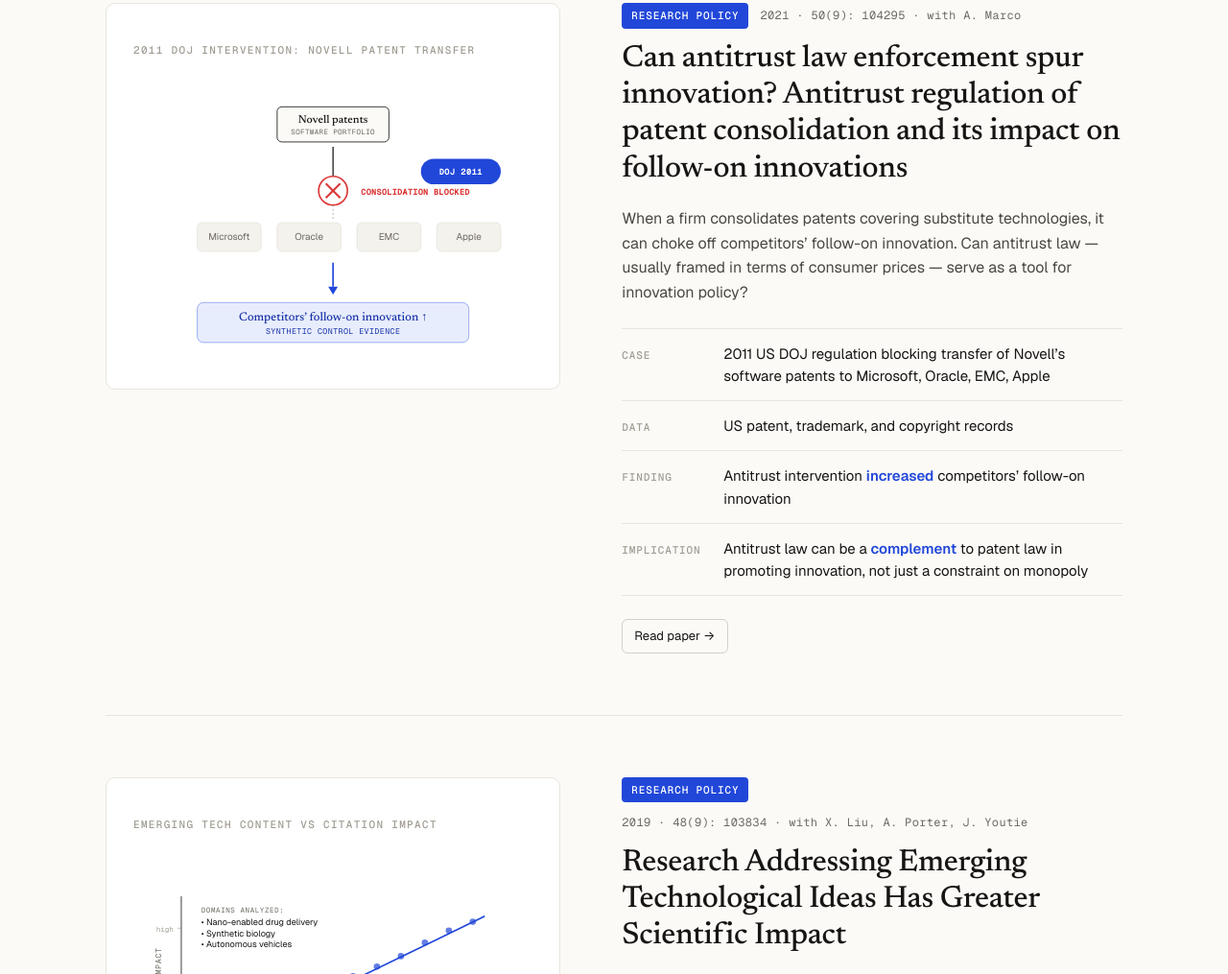
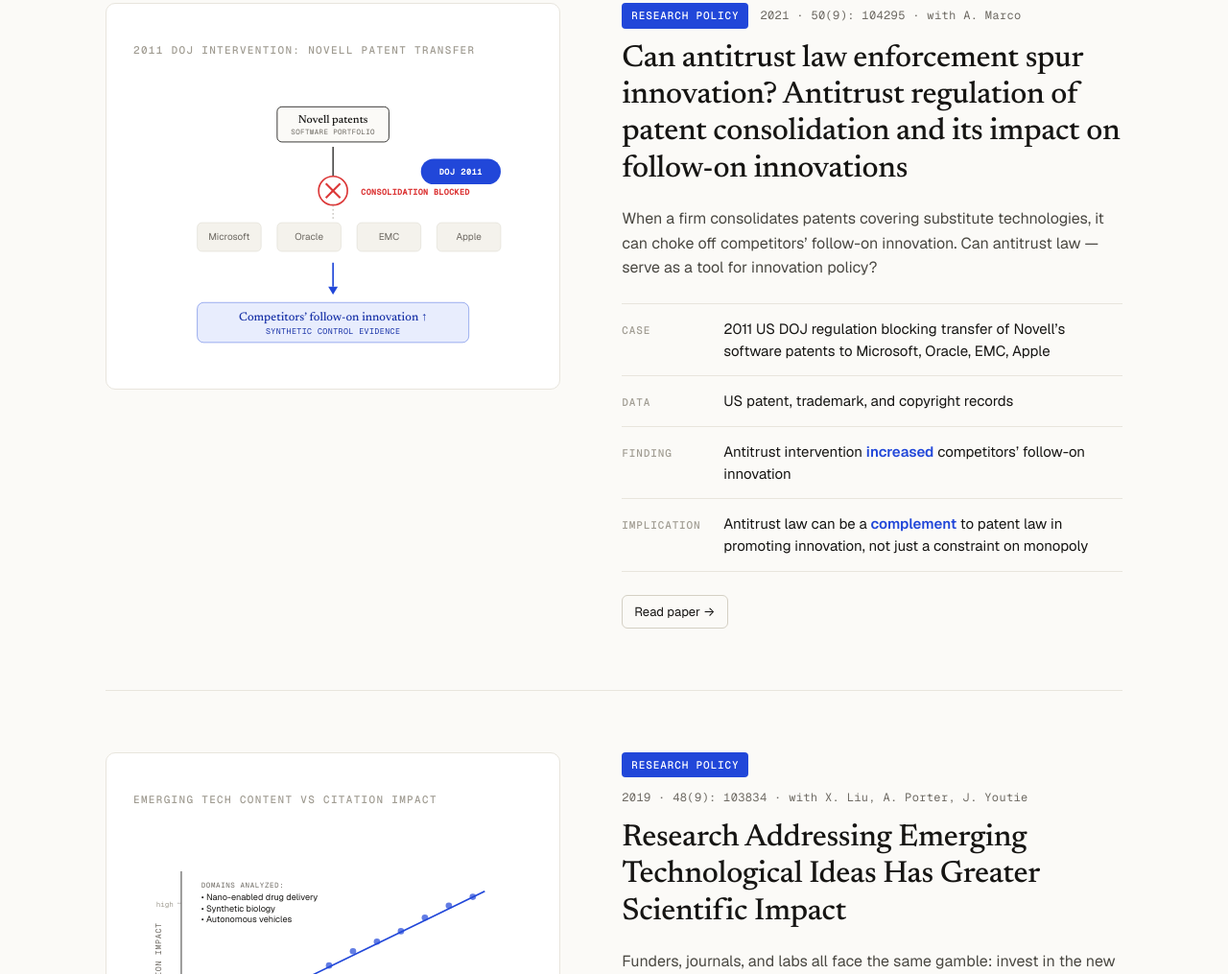
Before and after one commit to seokbeomkwon-hash/seokbeomkwon-hash.github.io, a plain HTML site: page highlights.html in a window 1280 px wide. Shown: the part 2067-3082 px from the top of the page at 96% size. Drawn offline with nearby package versions, Linux system fonts and the light colour scheme.

Commit message:
Add files via upload

```diff
--- a/highlights.html
+++ b/highlights.html
@@ -295,7 +295,7 @@
         </div>
         <h2>Can antitrust law enforcement spur innovation? Antitrust regulation of patent consolidation and its impact on follow-on innovations</h2>
         <p class="question">
-          When a firm consolidates patents covering substitute technologies, it can choke off competitors&rsquo; follow-on innovation. Can antitrust law &mdash; usually framed in terms of consumer prices &mdash; serve as a tool for innovation policy?
+          When a firm consolidates patents covering substitute technologies, it can choke off competitors&rsquo; follow-on innovation. Can antitrust law &mdash; serve as a tool for innovation policy?
         </p>
         <ul class="findings">
           <li>
```
